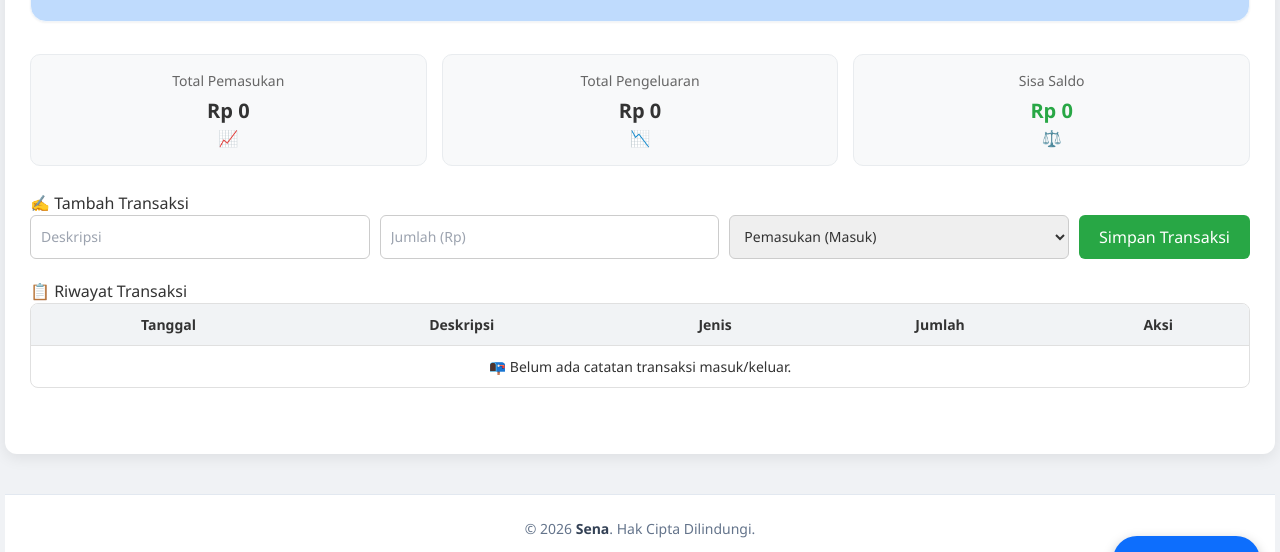
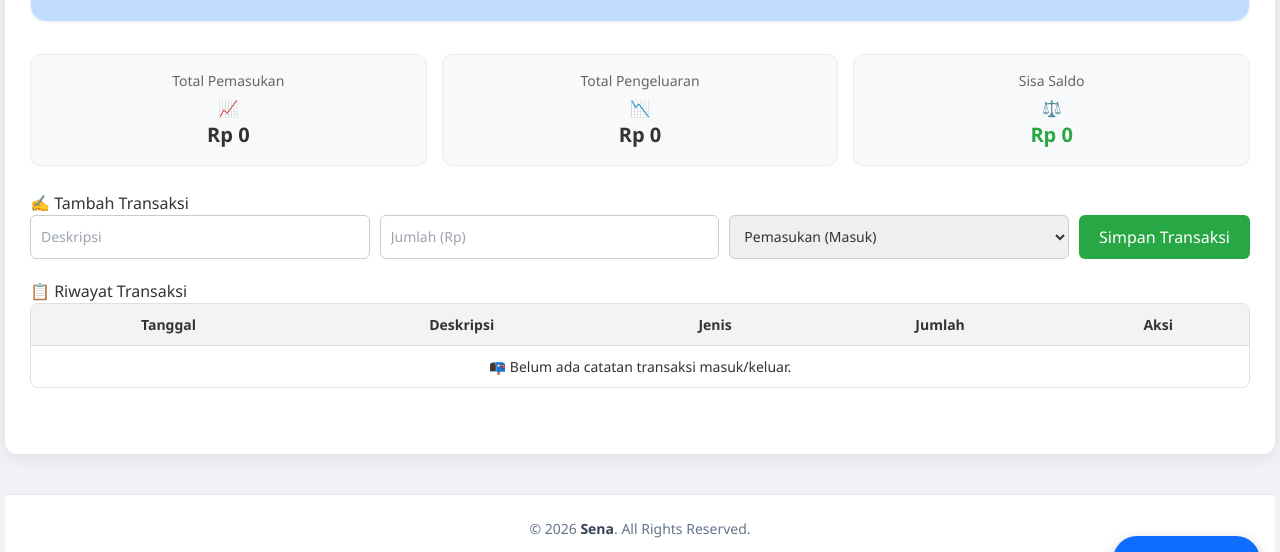
Before and after one commit to Yinflia/chatbot, a plain HTML site: page index.html in a window 1280 px wide. Shown: the part 196-748 px from the top of the page. Drawn offline with nearby package versions, Linux system fonts and the light colour scheme.

```diff
--- a/index.html
+++ b/index.html
@@ -28,18 +28,18 @@
         <div class="dashboard">
             <div class="card">
                 <h3>Total Pemasukan</h3>
+                <span>📈</span>
                 <p id="total-income">Rp 0</p>
-                <span>📈</span>
             </div>
             <div class="card">
                 <h3>Total Pengeluaran</h3>
+                <span>📉</span>
                 <p id="total-expense">Rp 0</p>
-                <span>📉</span>
             </div>
             <div class="card">
                 <h3>Sisa Saldo</h3>
+                <span>⚖️</span>
                 <p id="balance">Rp 0</p>
-                <span>⚖️</span>
             </div>
         </div>
 
@@ -85,7 +85,7 @@
     <footer class="bg-white border-t border-slate-200 mt-auto py-6 text-sm text-slate-500">
         <div class="max-w-5xl mx-auto px-4 sm:px-6 lg:px-8 flex flex-col items-center justify-center gap-3 text-center">
             <div>
-                <p>&copy; 2026 <span class="font-semibold text-slate-700">Sena</span>. Hak Cipta Dilindungi.</p>
+                <p>&copy; 2026 <span class="font-semibold text-slate-700">Sena</span>. All Rights Reserved.</p>
             </div>
             <div class="flex items-center gap-4 mt-1">
                 <a href="https://github.com/yinflia" target="_blank" rel="noopener noreferrer" class="flex items-center gap-1.5 hover:text-indigo-600 transition-colors group">
```
